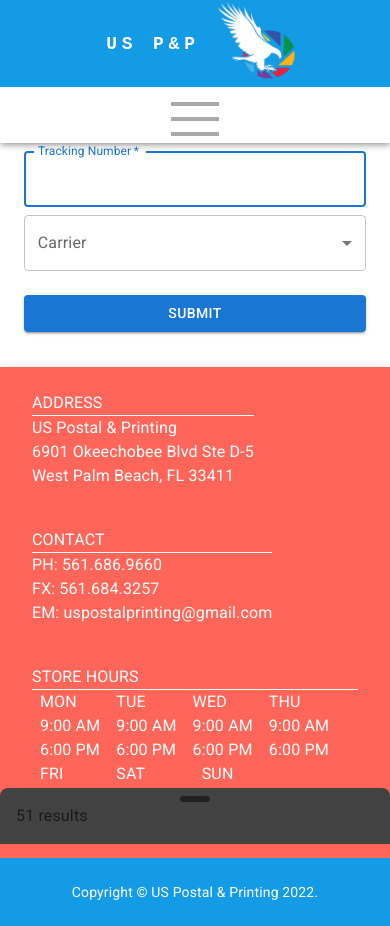
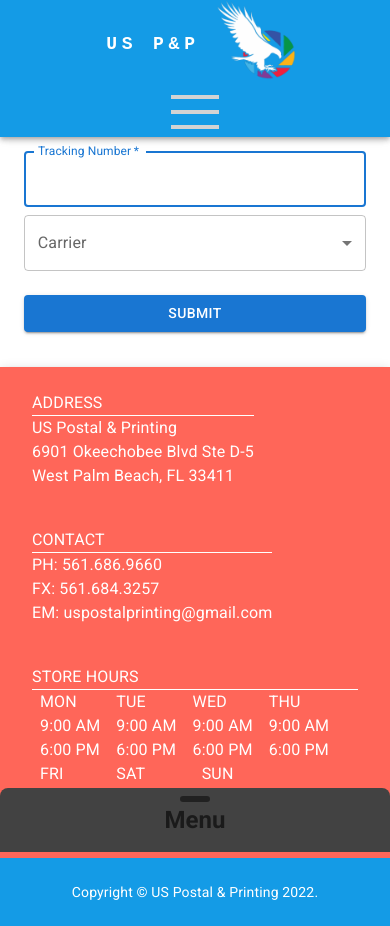
Before and after one commit to Mateo-Wallace/US-Postal-Printing, a React (Create React App) app in the folder client/: page /tracking in a window 390 px wide. Built offline with nearby package versions, Linux system fonts and the light colour scheme; what survey-core would draw is missing.

Commit message:
finished the menu mvp

```diff
--- a/client/src/components/Header/Header.css
+++ b/client/src/components/Header/Header.css
@@ -8,6 +8,9 @@
     .menu {
       display: block !important;
     }
+    .mobile-menu {
+      height: 50px !important;
+    }
   }
 
 .logo {
--- a/client/src/components/Header/SwipeableEdgeDrawer.js
+++ b/client/src/components/Header/SwipeableEdgeDrawer.js
@@ -14,6 +14,7 @@ import Menu from "@mui/material/Menu";
 import MenuItem from "@mui/material/MenuItem";
 import './Header.css';
 import { MenuList } from "@mui/material";
+import { style } from "@mui/system";
 
 const drawerBleeding = 56;
 
@@ -64,8 +65,8 @@ function SwipeableEdgeDrawer(props) {
           },
         }}
       />
-      <Box sx={{ backgroundColor:'primary', display: "flex", justifyContent: 'center', pt: 1 }}>
-        <Hamburger color='darkgrey' size={48} onToggle={toggleDrawer(true)} toggled={open} toggle={setOpen}/>
+      <Box className='mobile-menu' sx={{ backgroundColor: "primary.main", display: "flex", justifyContent: 'center', padding: 2, alignItems: 'center' }}>
+        <Hamburger color='lightgrey' size={48} onToggle={toggleDrawer(true)} toggled={open} toggle={setOpen}/>
       </Box>
       <SwipeableDrawer
         container={container}
@@ -91,8 +92,8 @@ function SwipeableEdgeDrawer(props) {
           }}
         >
           <Puller />
-          <Typography sx={{ p: 2, color: "text.secondary" }}>
-            51 results
+          <Typography variant="h5" fontWeight={800} sx={{ p: 2, color: "text.secondary", display: "flex", justifyContent: "center" }}>
+            Menu
           </Typography>
         </StyledBox>
         <StyledBox
```
